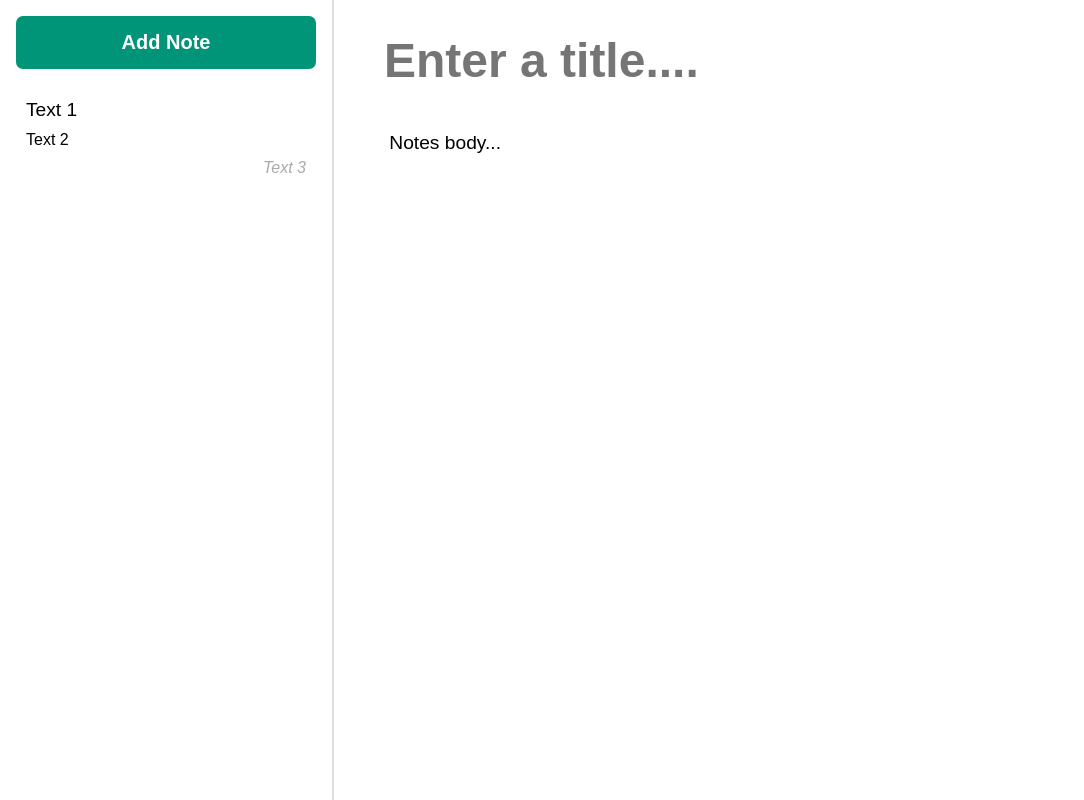
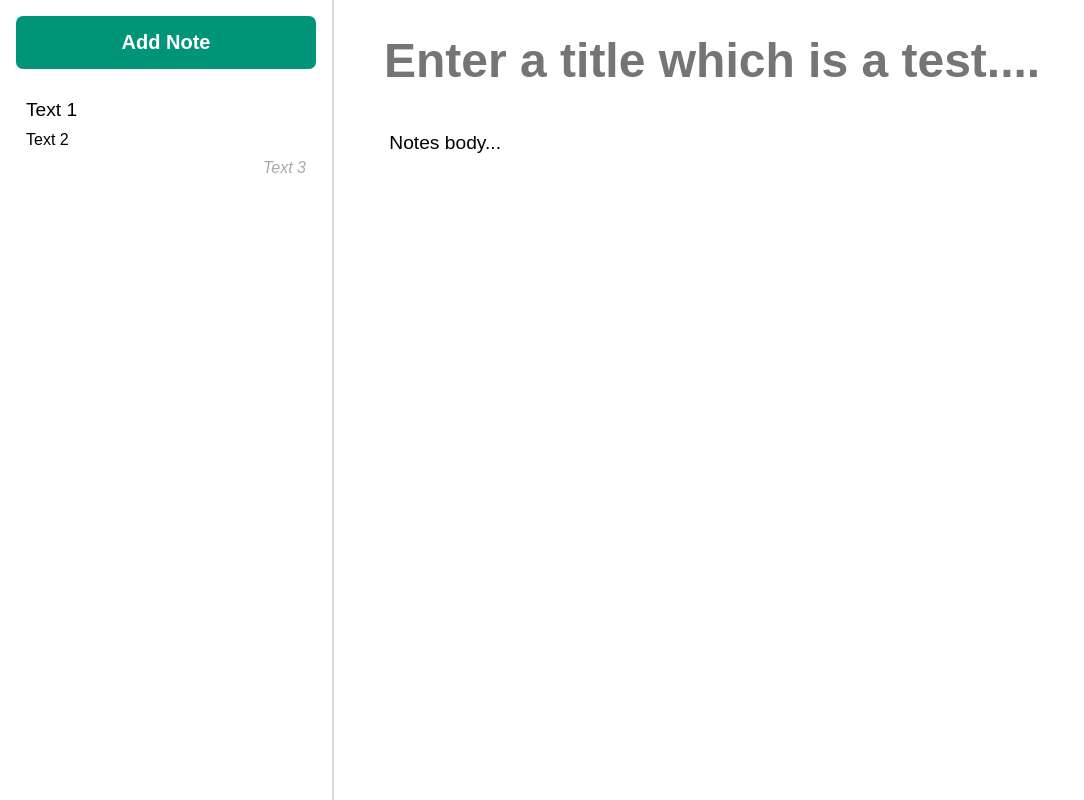
Before and after one commit to Edrice-Sediq23/BrainDump, a plain HTML site: page index.html in a window 1280 px wide. Shown: the whole page, without its empty margins (0-1084 px from the left). Drawn offline with Linux system fonts and the light colour scheme.

Commit message:
Test of setting up repository on windows machine

```diff
--- a/index.html
+++ b/index.html
@@ -20,10 +20,11 @@
             </div>
         </div>
         <div class="notes__preview">
-            <input class="notes__title" type="text" placeholder="Enter a title....">
+            <input class="notes__title" type="text" placeholder="Enter a title which is a test....">
             <textarea class="notes__body"> Notes body...</textarea>
         </div>
     </div>
     <script src="./js/main.js" type="module"></script>
+
 </body>
 </html>
```
